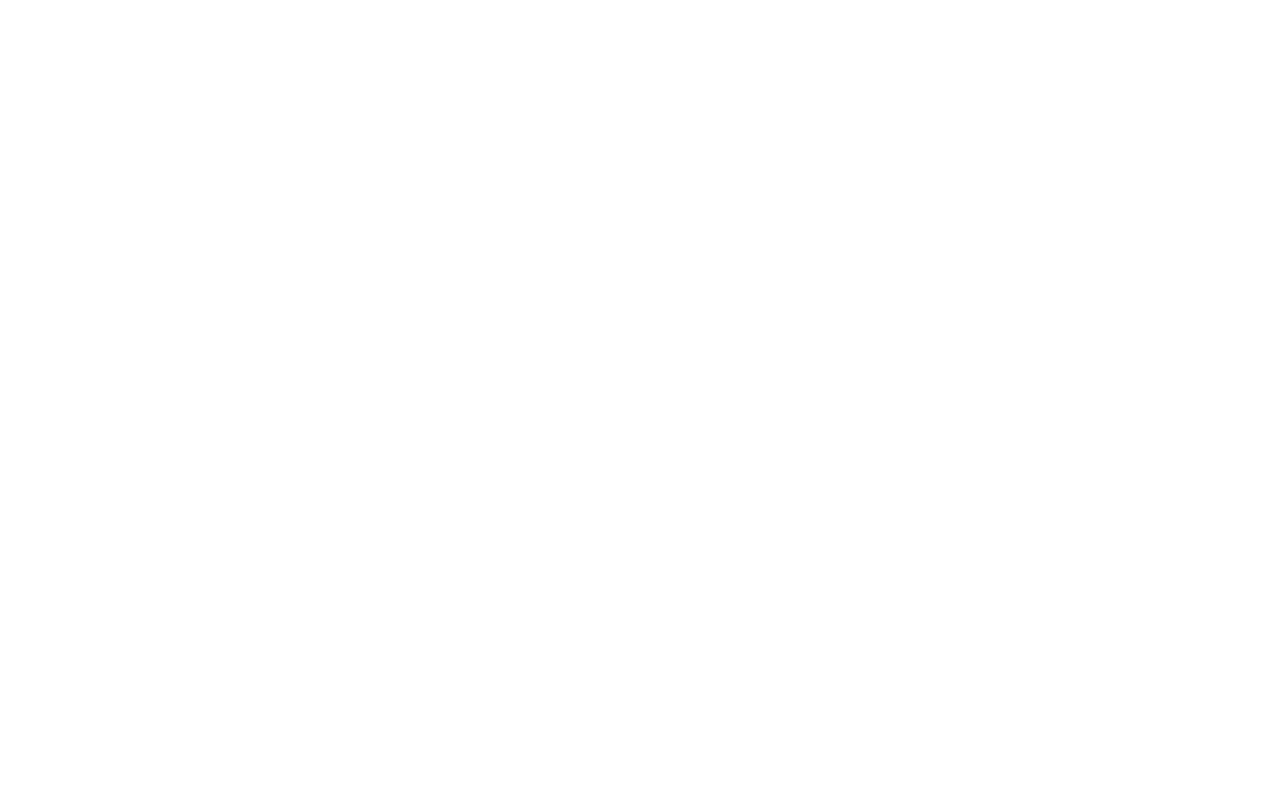
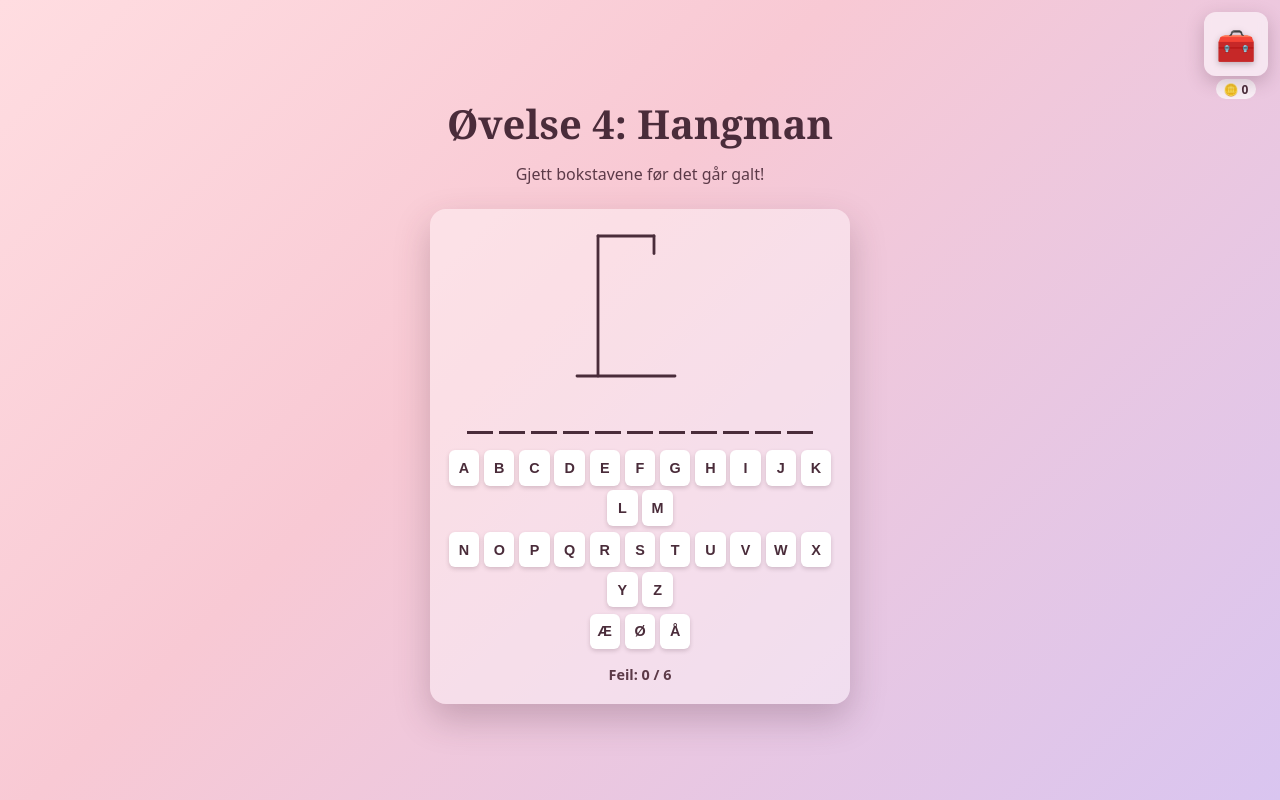
Before and after one commit to henrikaburmann/bryllupsgave, a React (Vite) app: page /spill/4 in a window 1280 px wide. Before the commit this address had no page. Built offline with nearby package versions, Linux system fonts and the light colour scheme.

Commit message:
Add hangman minigame as fourth minigame (Ovelse 4)

```diff
--- a/src/App.tsx
+++ b/src/App.tsx
@@ -5,6 +5,7 @@
 import PuzzleGame from './pages/PuzzleGame'
 import MemoryGame from './pages/MemoryGame'
 import FlappyGame from './pages/FlappyGame'
+import HangmanGame from './pages/HangmanGame'
 import ProgressPage from './pages/ProgressPage'
 
 function App() {
@@ -17,6 +18,7 @@
           <Route path="/spill/1" element={<PuzzleGame />} />
           <Route path="/spill/2" element={<MemoryGame />} />
           <Route path="/spill/3" element={<FlappyGame />} />
+          <Route path="/spill/4" element={<HangmanGame />} />
           <Route path="/fremgang" element={<ProgressPage />} />
         </Routes>
       </BrowserRouter>
--- a/src/pages/FlappyGame.tsx
+++ b/src/pages/FlappyGame.tsx
@@ -232,8 +232,8 @@
         {solved && coinsCollected && (
           <div className="flappy-overlay flappy-overlay--win">
             <p className="flappy-overlay__text">Dere fant hverandre! 🎉</p>
-            <button className="flappy-overlay__button" onClick={() => navigate('/fremgang')}>
-              Se fremgang
+            <button className="flappy-overlay__button" onClick={() => navigate('/spill/4')}>
+              Neste øvelse
             </button>
           </div>
         )}
--- /dev/null
+++ b/src/pages/HangmanGame.css
@@ -0,0 +1,163 @@
+.hangman-page {
+  min-height: 100vh;
+  display: flex;
+  flex-direction: column;
+  align-items: center;
+  justify-content: center;
+  text-align: center;
+  padding: 2rem 1.5rem;
+  background: linear-gradient(135deg, #ffdde1 0%, #f8c9d4 40%, #d9c5f0 100%);
+}
+
+.hangman-page__title {
+  font-family: 'Georgia', 'Times New Roman', serif;
+  font-size: clamp(1.5rem, 4vw, 2.5rem);
+  color: #4a2c3a;
+  margin: 0 0 0.75rem;
+}
+
+.hangman-page__subtitle {
+  font-size: 1rem;
+  color: #5c3a48;
+  margin: 0 0 1.5rem;
+  max-width: 28rem;
+}
+
+.hangman-area {
+  position: relative;
+  width: min(92vw, 420px);
+  display: flex;
+  flex-direction: column;
+  align-items: center;
+  gap: 1rem;
+  background: rgba(255, 255, 255, 0.4);
+  border-radius: 16px;
+  padding: 1.25rem 1rem;
+  box-shadow: 0 15px 35px rgba(74, 44, 58, 0.25);
+}
+
+.hangman-drawing {
+  width: 140px;
+  height: 154px;
+}
+
+.hangman-line {
+  stroke: #4a2c3a;
+  stroke-width: 4;
+  stroke-linecap: round;
+  fill: none;
+}
+
+.hangman-part {
+  stroke: #d1477a;
+  stroke-width: 4;
+  stroke-linecap: round;
+  fill: none;
+}
+
+circle.hangman-part {
+  fill: none;
+}
+
+.hangman-word {
+  display: flex;
+  flex-wrap: wrap;
+  justify-content: center;
+  gap: 0.4rem;
+}
+
+.hangman-slot {
+  display: inline-flex;
+  align-items: flex-end;
+  justify-content: center;
+  width: 1.6rem;
+  height: 2.2rem;
+  border-bottom: 3px solid #4a2c3a;
+}
+
+.hangman-slot__letter {
+  font-size: 1.4rem;
+  font-weight: 700;
+  color: #4a2c3a;
+}
+
+.hangman-keyboard {
+  display: flex;
+  flex-direction: column;
+  gap: 0.4rem;
+}
+
+.hangman-keyboard__row {
+  display: flex;
+  justify-content: center;
+  gap: 0.3rem;
+  flex-wrap: wrap;
+}
+
+.hangman-key {
+  min-width: 1.9rem;
+  height: 2.2rem;
+  border: none;
+  border-radius: 6px;
+  background: #fff;
+  color: #4a2c3a;
+  font-weight: 700;
+  font-size: 0.9rem;
+  cursor: pointer;
+  box-shadow: 0 2px 4px rgba(74, 44, 58, 0.2);
+}
+
+.hangman-key:disabled {
+  cursor: default;
+  opacity: 0.5;
+}
+
+.hangman-key--correct {
+  background: #6fd190;
+  color: #1c4a2c;
+}
+
+.hangman-key--wrong {
+  background: #e46b8a;
+  color: #fff;
+}
+
+.hangman-lives {
+  font-size: 0.9rem;
+  font-weight: 600;
+  color: #5c3a48;
+  margin: 0;
+}
+
+.hangman-overlay {
+  position: absolute;
+  inset: 0;
+  display: flex;
+  flex-direction: column;
+  align-items: center;
+  justify-content: center;
+  gap: 1.25rem;
+  padding: 1.5rem;
+  text-align: center;
+  background: rgba(74, 44, 58, 0.85);
+  backdrop-filter: blur(2px);
+  border-radius: 16px;
+}
+
+.hangman-overlay__text {
+  color: #fff;
+  font-size: 1.2rem;
+  font-weight: 700;
+  margin: 0;
+}
+
+.hangman-overlay__button {
+  font-size: 1.1rem;
+  font-weight: 700;
+  color: #fff;
+  background: linear-gradient(135deg, #d1477a, #a24fc4);
+  border: none;
+  border-radius: 999px;
+  padding: 0.9rem 2.5rem;
+  cursor: pointer;
+}
--- /dev/null
+++ b/src/pages/HangmanGame.tsx
@@ -0,0 +1,154 @@
+import { useCallback, useEffect, useMemo, useRef, useState } from 'react'
+import { useNavigate } from 'react-router-dom'
+import { useGameProgress } from '../context/GameProgressContext'
+import TreasureChest from '../components/TreasureChest'
+import CoinBurst from '../components/CoinBurst'
+import './HangmanGame.css'
+
+// Change this to update the word/phrase for the hangman game.
+const SOLUTION_STRING = 'BONDEBRIDGE'
+
+const GAME_ID = 4
+const MAX_WRONG_GUESSES = 6
+const KEYBOARD_ROWS = ['ABCDEFGHIJKLM', 'NOPQRSTUVWXYZ', 'ÆØÅ']
+
+function HangmanGame() {
+  const navigate = useNavigate()
+  const { completeGame } = useGameProgress()
+  const areaRef = useRef<HTMLDivElement>(null)
+  const [guessedLetters, setGuessedLetters] = useState<Set<string>>(new Set())
+  const [coinsCollected, setCoinsCollected] = useState(false)
+
+  const solutionLetters = useMemo(
+    () => SOLUTION_STRING.split('').map((char) => char.toUpperCase()),
+    [],
+  )
+  const uniqueLetters = useMemo(
+    () => new Set(solutionLetters.filter((char) => /[A-ZÆØÅ]/.test(char))),
+    [solutionLetters],
+  )
+
+  const wrongGuesses = useMemo(
+    () => [...guessedLetters].filter((letter) => !uniqueLetters.has(letter)),
+    [guessedLetters, uniqueLetters],
+  )
+  const isLost = wrongGuesses.length >= MAX_WRONG_GUESSES
+  const isWon = [...uniqueLetters].every((letter) => guessedLetters.has(letter))
+
+  const guessLetter = useCallback(
+    (letter: string) => {
+      if (isWon || isLost) return
+      setGuessedLetters((prev) => {
+        if (prev.has(letter)) return prev
+        return new Set(prev).add(letter)
+      })
+    },
+    [isWon, isLost],
+  )
+
+  useEffect(() => {
+    const onKeyDown = (event: KeyboardEvent) => {
+      const letter = event.key.toUpperCase()
+      if (/^[A-ZÆØÅ]$/.test(letter)) {
+        guessLetter(letter)
+      }
+    }
+    window.addEventListener('keydown', onKeyDown)
+    return () => window.removeEventListener('keydown', onKeyDown)
+  }, [guessLetter])
+
+  const handleBurstDone = useCallback(() => {
+    completeGame(GAME_ID)
+    setCoinsCollected(true)
+  }, [completeGame])
+
+  const resetGame = () => {
+    setGuessedLetters(new Set())
+    setCoinsCollected(false)
+  }
+
+  return (
+    <div className="hangman-page">
+      <TreasureChest />
+      <h1 className="hangman-page__title">Øvelse 4: Hangman</h1>
+      <p className="hangman-page__subtitle">Gjett bokstavene før det går galt!</p>
+
+      <div className="hangman-area" ref={areaRef}>
+        <svg className="hangman-drawing" viewBox="0 0 200 220" aria-hidden="true">
+          <line x1="10" y1="210" x2="150" y2="210" className="hangman-line" />
+          <line x1="40" y1="210" x2="40" y2="10" className="hangman-line" />
+          <line x1="40" y1="10" x2="120" y2="10" className="hangman-line" />
+          <line x1="120" y1="10" x2="120" y2="35" className="hangman-line" />
+
+          {wrongGuesses.length > 0 && <circle cx="120" cy="55" r="20" className="hangman-part" />}
+          {wrongGuesses.length > 1 && <line x1="120" y1="75" x2="120" y2="130" className="hangman-part" />}
+          {wrongGuesses.length > 2 && <line x1="120" y1="90" x2="95" y2="115" className="hangman-part" />}
+          {wrongGuesses.length > 3 && <line x1="120" y1="90" x2="145" y2="115" className="hangman-part" />}
+          {wrongGuesses.length > 4 && <line x1="120" y1="130" x2="100" y2="165" className="hangman-part" />}
+          {wrongGuesses.length > 5 && <line x1="120" y1="130" x2="140" y2="165" className="hangman-part" />}
+        </svg>
+
+        <div className="hangman-word">
+          {solutionLetters.map((letter, index) => {
+            const isLetter = /[A-ZÆØÅ]/.test(letter)
+            const isRevealed = !isLetter || guessedLetters.has(letter) || isLost
+            return (
+              <span key={index} className="hangman-slot">
+                <span className="hangman-slot__letter">{isRevealed ? letter : ''}</span>
+              </span>
+            )
+          })}
+        </div>
+
+        <div className="hangman-keyboard">
+          {KEYBOARD_ROWS.map((row) => (
+            <div key={row} className="hangman-keyboard__row">
+              {row.split('').map((letter) => {
+                const isGuessed = guessedLetters.has(letter)
+                const isCorrect = isGuessed && uniqueLetters.has(letter)
+                const isWrong = isGuessed && !uniqueLetters.has(letter)
+                return (
+                  <button
+                    key={letter}
+                    type="button"
+                    className={`hangman-key${isCorrect ? ' hangman-key--correct' : ''}${isWrong ? ' hangman-key--wrong' : ''}`}
+                    disabled={isGuessed || isWon || isLost}
+                    onClick={() => guessLetter(letter)}
+                  >
+                    {letter}
+                  </button>
+                )
+              })}
+            </div>
+          ))}
+        </div>
+
+        <p className="hangman-lives">
+          Feil: {wrongGuesses.length} / {MAX_WRONG_GUESSES}
+        </p>
+
+        {isLost && (
+          <div className="hangman-overlay">
+            <p className="hangman-overlay__text">Å nei! Ordet var {SOLUTION_STRING}. Prøv igjen 🙈</p>
+            <button className="hangman-overlay__button" onClick={resetGame}>
+              Prøv igjen
+            </button>
+          </div>
+        )}
+
+        {isWon && coinsCollected && (
+          <div className="hangman-overlay hangman-overlay--win">
+            <p className="hangman-overlay__text">Riktig! 🎉</p>
+            <button className="hangman-overlay__button" onClick={() => navigate('/fremgang')}>
+              Se fremgang
+            </button>
+          </div>
+        )}
+      </div>
+
+      <CoinBurst active={isWon && !coinsCollected} originRef={areaRef} onDone={handleBurstDone} />
+    </div>
+  )
+}
+
+export default HangmanGame
```
